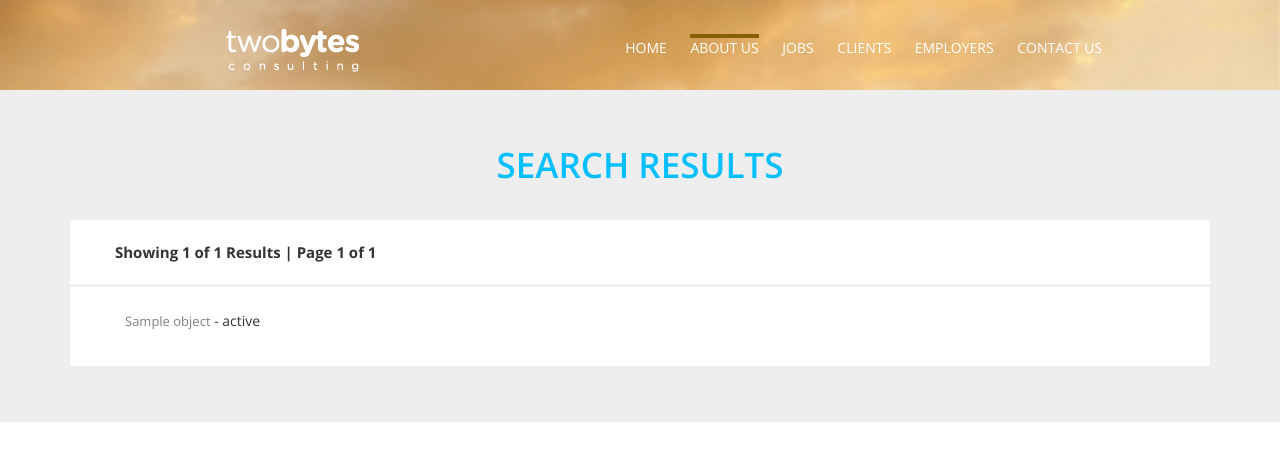
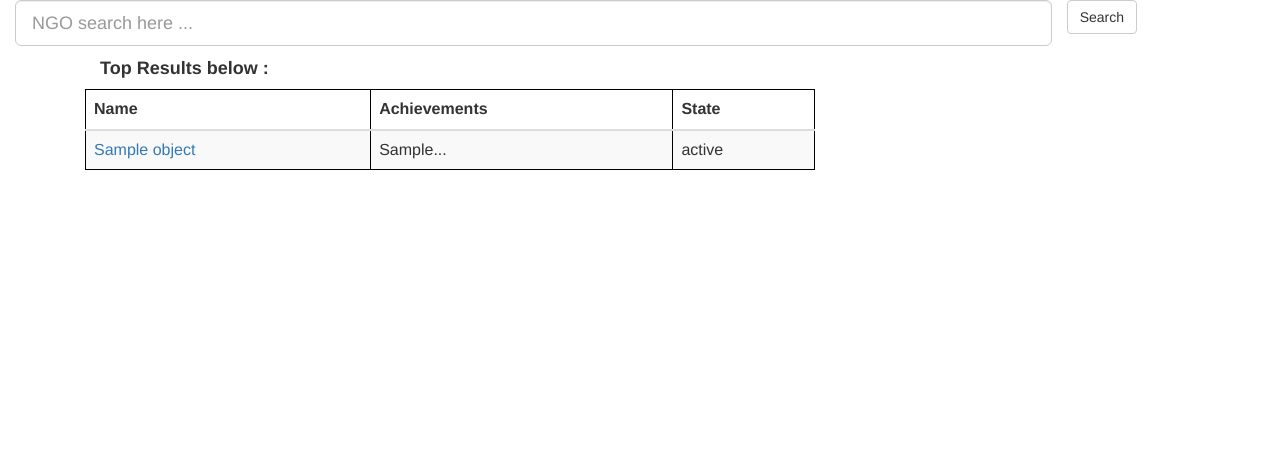
Before and after one commit to namansh/ngosearch, a Django app: template ngolist/templates/search/search.html in a window 1280 px wide. Shown: the top 461 px of the page. Run offline with Django 3.2, Linux system fonts and the light colour scheme; the template is opened without the code that fills it: most values are stand-ins (such as "Sample title", 1, 10 or a date in 2020); some libraries are stand-ins or nearby versions.

Commit message:
Major look changes

```diff
--- a/ngolist/templates/search/search.html
+++ b/ngolist/templates/search/search.html
@@ -1,108 +1,91 @@
-{% load staticfiles %}
-{% load compress %}
 
 
-{% compress css %}
 
-<link href="{% static "css/bootstrap.css" %}" rel="stylesheet" type="text/css" media="all">
-<link href="{% static "css/style.css" %}" rel="stylesheet" type="text/css" media="all"/>
+<style>
+table, th, td {
+    border: 1px solid black;
+    align : left;
+}
+</style>
 
-{% endcompress %}
 
-{% compress js %}
-<script src="{% static "js/jquery.min.js" %}"></script>
-<script type="text/javascript" src= "{% static "js/move-top.js" %}"></script>
-<script type="text/javascript" src="{% static "js/easing.js" %}"></script>
-	<script type="text/javascript">
-			jQuery(document).ready(function($) {
-				$(".scroll").click(function(event){
-					event.preventDefault();
-					$('html,body').animate({scrollTop:$(this.hash).offset().top},1000);
-				});
-			});
-	</script>
-<!-- //end-smoth-scrolling -->
-<script src="{% static "js/easyResponsiveTabs.js"%}" type="text/javascript"></script>
-		    <script type="text/javascript">
-			    $(document).ready(function () {
-			        $('#horizontalTab').easyResponsiveTabs({
-			            type: 'default', //Types: default, vertical, accordion
-			            width: 'auto', //auto or any width like 600px
-			            fit: true   // 100% fit in a container
-			        });
-			    });
-			   </script>
 
- 	        		 <script>
-			                                                      $( "span.menu").click(function() {
-			                                                                                        $(  "ul.res" ).slideToggle("slow", function() {
-			                                                                                         // Animation complete.
-			                                                                                         });
-			                                                                                         });
-		                                                     </script>
-
-{% endcompress %}
 
 
 
 <!DOC TYPE html>
 <html>
 <head>
-<title>Two-Bytes Bootstrap Website Template| Home :: w3layouts</title>
-<!--web-fonts-->
-<link href='http://fonts.googleapis.com/css?family=Open+Sans:300italic,400italic,600italic,700italic,800italic,400,300,600,700,800' rel='stylesheet' type='text/css'>
-<!--js-->
-<meta name="viewport" content="width=device-width, initial-scale=1, maximum-scale=1">
+<title>Searched NGO</title>
+
+<!-- Latest compiled and minified CSS -->
+<link rel="stylesheet" href="http://maxcdn.bootstrapcdn.com/bootstrap/3.3.4/css/bootstrap.min.css">
 
 </head>
 <body>
-<!--header start here-->
- <div class="header-b">
- 	  <div class="container">
- 	       <div class="header-main">
- 	        	<div class="logo">
- 	        		<a href="index.html"><img src="{% static "images/logo.png" %}" alt=""></a>
+
+
+
+
+
+ 	        		<div class="form-group form-group-lg">
+ 	       	    <form action="/search" method="get">
+ 	       	    <div class="col-sm-10">
+ 	       	     	<input type="text" class="form-control" id="focusedInput" placeholder="NGO search here ..." name="q" onblur="if (this.value == 'NGO search here ...') {this.value = '';}">
  	       	       </div>
- 	        	<span class="menu"> <img src="{% static "images/icon.png" %}"> </span>
- 	        	<div class="header-navg">
- 	        		<ul class="res">
- 	        			<li><a href="/index.html">HOME</a></li>
- 	        			<li><a class="active" href="aboutus.html">ABOUT US</a></li>
- 	        			<li><a href="/jobs.html">JOBS</a></li>
- 	        			<li><a href="/clients.html">CLIENTS</a></li>
- 	        			<li><a href="/employers.html">EMPLOYERS</a></li>
- 	        			<li><a href="/contactus.html">CONTACT US</a></li>
- 	        		</ul>
- 	        	</div>
- 	        	<div class="clearfix"> </div>
- 	       </div>
- 	 </div>
+ 	       	     	<input type="submit" class="btn btn-default" value="Search"><br>
+
+ 	       	     </form>
  	       </div>
 
 
 
-<link href='http://fonts.googleapis.com/css?family=Open+Sans:300italic,400italic,600italic,700italic,800italic,400,300,600,700,800' rel='stylesheet' type='text/css'>
-<div class="jobs">
 	<div class="container">
+
+
+
+	  	 	  	    <div class="col-md-8 job-column">
+
+	  	 	  	    	{% if page.object_list %}
 	  	 	  	    	<div class="jobs-main">
-	  	 	  <h3> SEARCH RESULTS</h3>
 	  	 	 	 <div class="job-top">
 	  	 	  	    <div class="col-md-8 job-left">
-	  	 	  	  	     <h4> <b>Showing {{ page.object_list|length }} of {{ page.paginator.count }} Results | Page {{ page.number }} of {{ page.paginator.num_pages }}</b></h4>
+	  	 	  	  	     <h4> <b>Top Results below : </b></h4>
 	  	 	  	     </div>
 	  	 	  	   <div class="clearfix"> </div>
 	  	 	  </div>
-	  	 	  <div class="job-bottom">
-	  	 	  	    <div class="col-md-3 job-column">
-	  	 	  	    	<ul>
-            {% for result in page.object_list %}
-                <li>
-                    <a href="{{ result.object.Website_Url }}">{{ result.object.NGO_Name }}</a> - {{result.object.State}}
-                </li>
-            {% empty %}
+
+							<table class="table table-striped">
+								<col align="left">
+								<col align="right">
+								<thead>
+
+								<tr>
+
+									<th>Name</th>
+									<th>Achievements</th>
+								<th>State</th>
+
+
+								</tr>
+
+								</thead>
+
+								{% for result in page.object_list %} {% if result.object.Website_Url %}
+
+
+								<tr >
+									<td><a href="{{ result.object.Website_Url }}">{% if result.object.NGO_Name %}{{result.object.NGO_Name }}{% else %}{{""}}{% endif%}</a>
+									<td>{{ result.object.Major_Activities_Achievements|slice:"0:45"|add:"..." }}</td>
+									</td>
+
+									<td>{{result.object.State}}</td>
+								</tr>
+
+								{% endif %} {% empty %}
 								<p>No results found.</p>
 								{% endfor %}
-
+							</table>
 							{% if page.has_previous or page.has_next %}
                 <div>
                     {% if page.has_previous %}<a href="?q={{ query }}&amp;page={{ page.previous_page_number }}">{% endif %}&laquo; Previous{% if page.has_previous %}</a>{% endif %}
@@ -110,11 +93,11 @@
                     {% if page.has_next %}<a href="?q={{ query }}&amp;page={{ page.next_page_number }}">{% endif %}Next &raquo;{% if page.has_next %}</a>{% endif %}
                 </div>
             {% endif %}
-
-	  	 	  	    	</ul>
+		{% else %}
+		 <h4> <b>Opps Nothing found </b></h4>
+	  	 	 {% endif %}
 	   	 	  	    </div>
 	  	 	  	    <div class="clearfix"> </div>
 	  	 	  </div>
 	  	 </div>
 	  </div>
-</div>
```
Also changed, not shown: ngosearch/templates/index.html (+25 -108 lines). Lines whose indentation alone changed are shown as unchanged.
